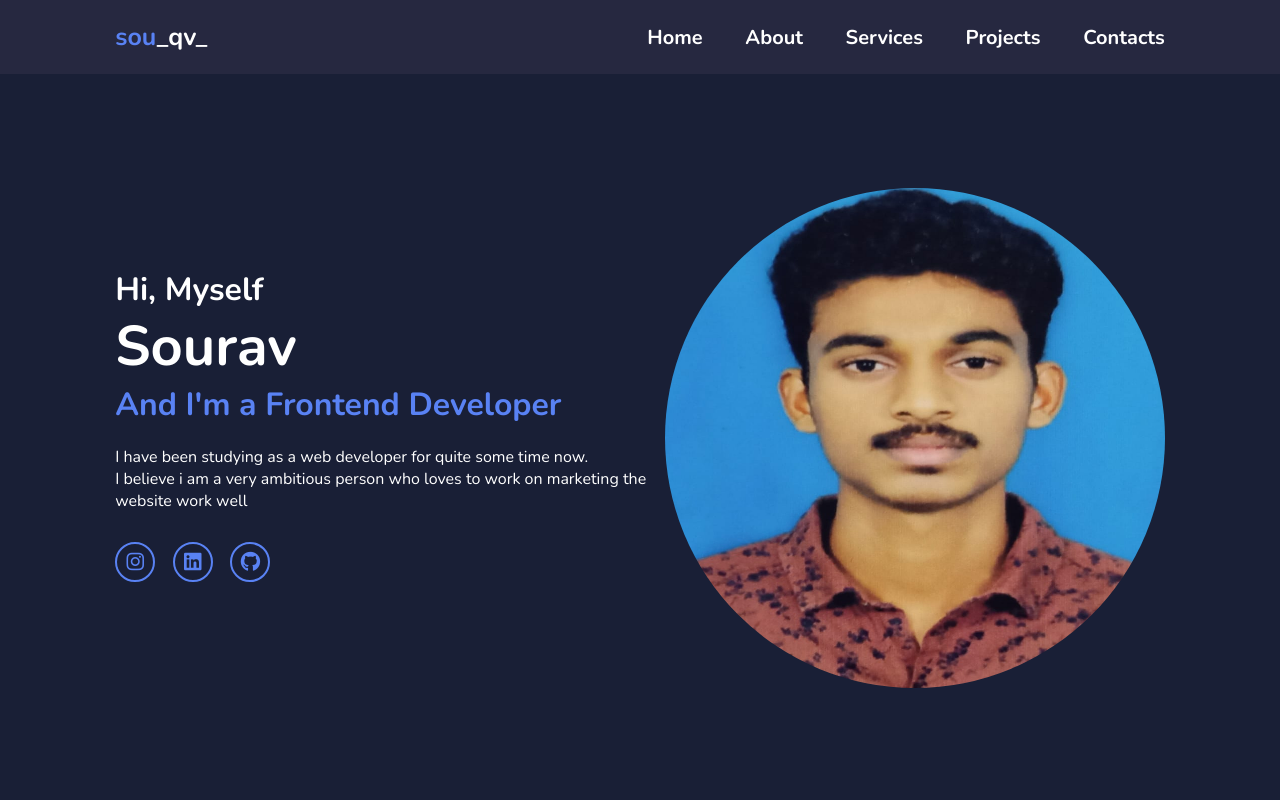
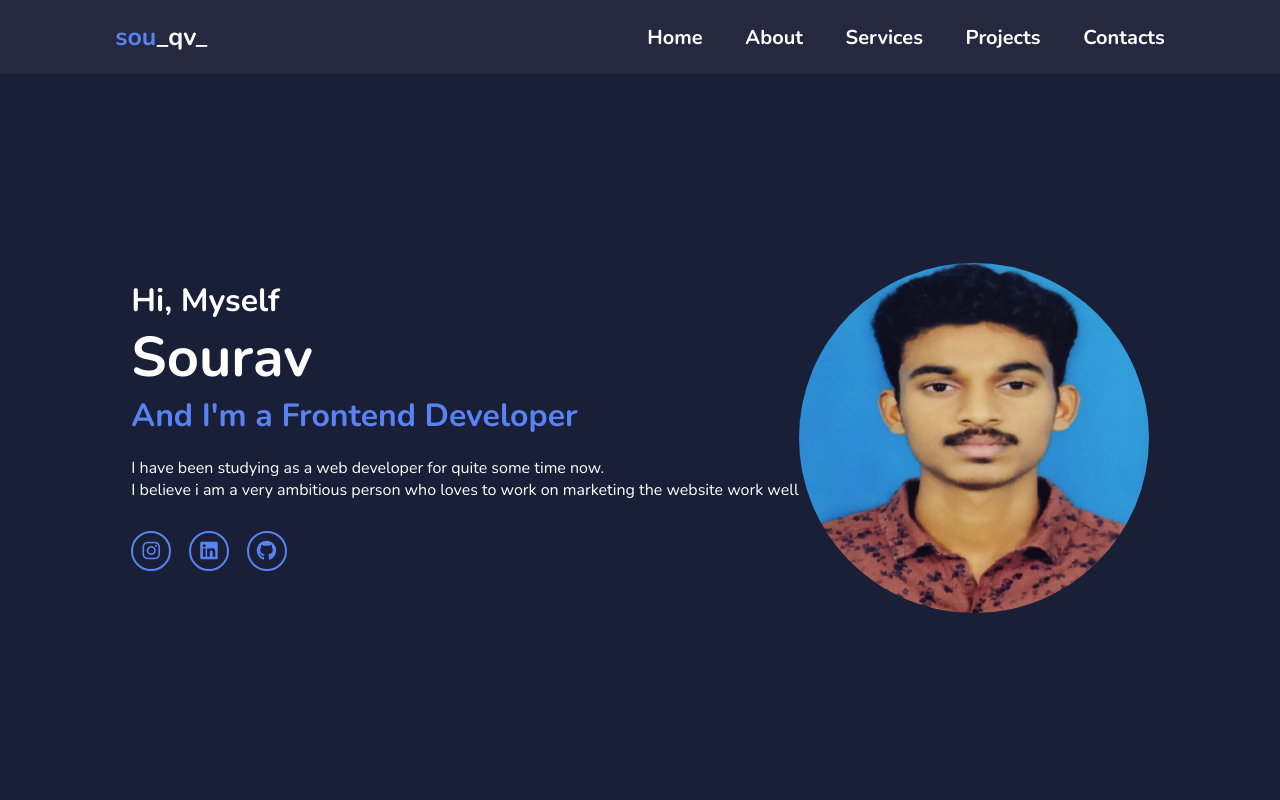
Before and after one commit to Sourav264/porfolio, a plain HTML site: page index.html in a window 1280 px wide. Shown: the top 800 px of the page. Drawn offline with nearby package versions, Linux system fonts and the light colour scheme.

Commit message:
image size changed

```diff
--- a/index.html
+++ b/index.html
@@ -51,7 +51,7 @@
             </div>
         </div>
         <div class="home-img">
-            <img src=".\img\WhatsApp Image 2024-11-11 at 15.18.41_b5d7cc6b.jpg" alt="my_profile" style="border-radius: 50%; width:500px; height:500px">
+            <img src=".\img\WhatsApp Image 2024-11-11 at 15.18.41_b5d7cc6b.jpg" alt="my_profile" style="border-radius: 50%; width:350px; height:350px">
         </div>
     </section>
 
@@ -97,7 +97,7 @@
                 <h3>JavaScript</h3>
                 <p>I am skilled in JavaScript, with the ability to create dynamic, interactive web applications. My expertise includes DOM manipulation, event handling,
                     and integrating APIs to enhance user experience. I am comfortable using JavaScript frameworks and libraries, making web pages more responsive and engaging.
-                    JavaScript allows me to bring functionality.</p>
+                    JavaScript allows me to bring functionality. </p>
 
             </div>
         </div>
```
